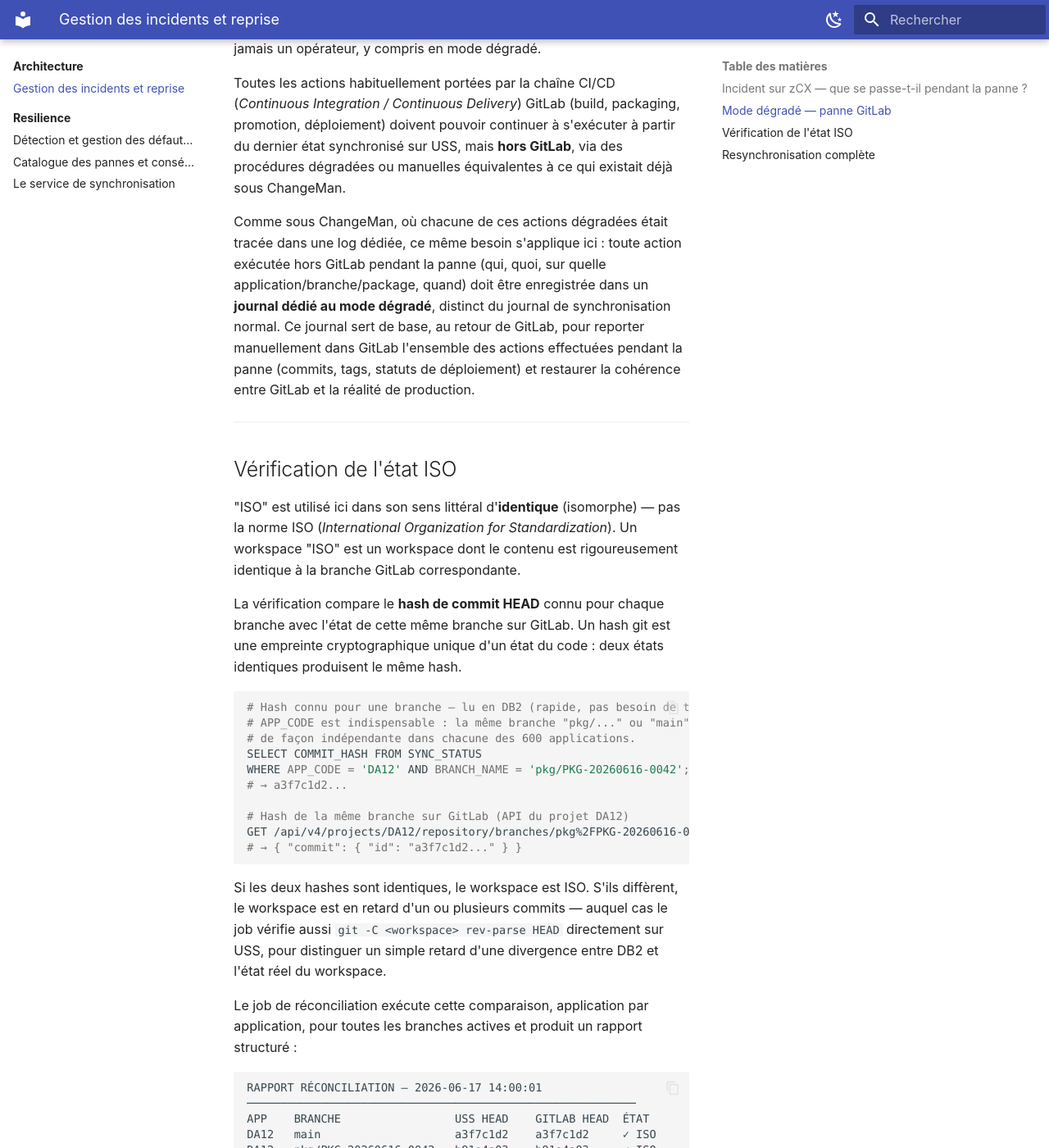
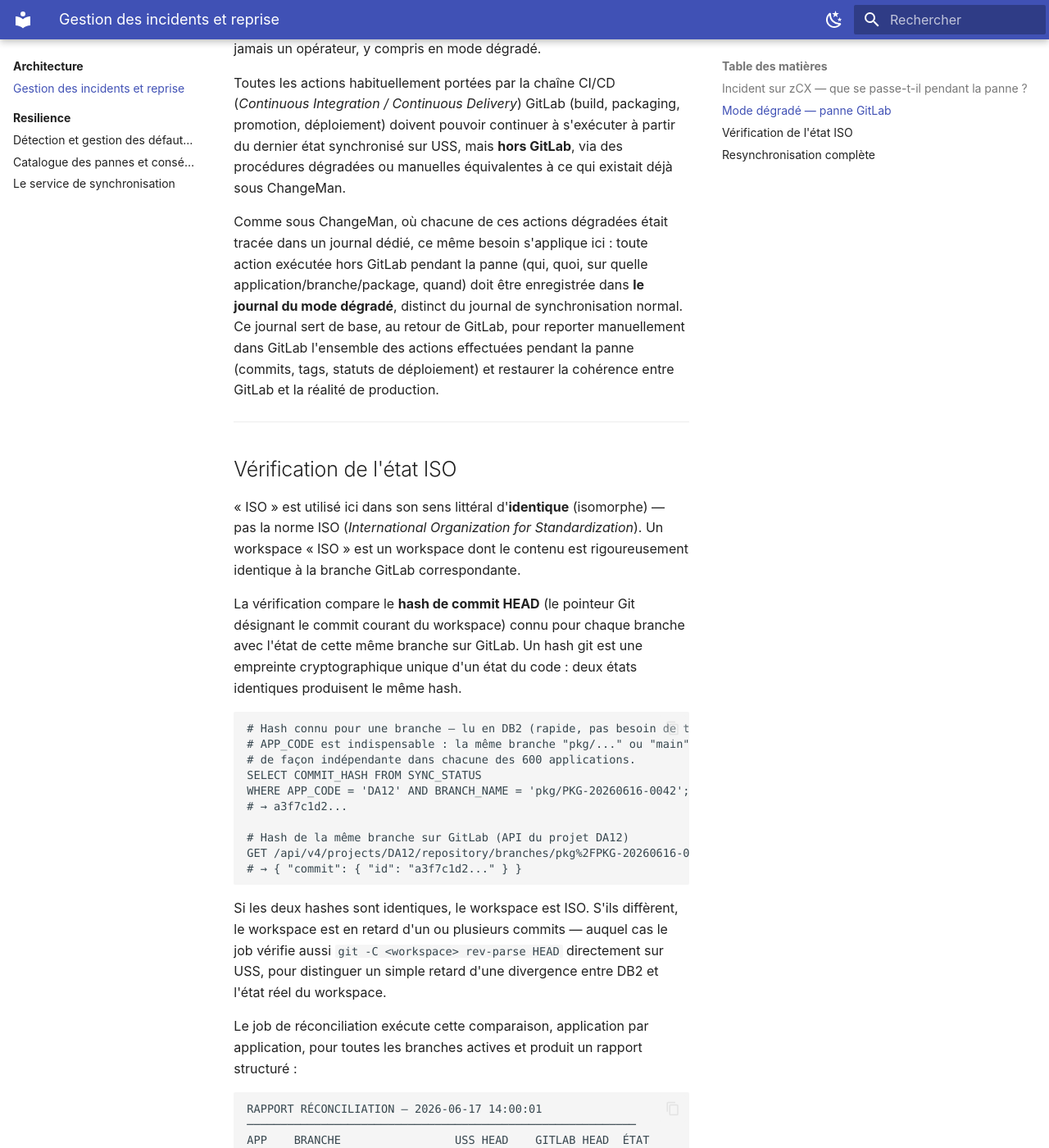
Before and after one commit to namnetes/openz_uss-mirror, an MkDocs documentation site: the page built from docs/architecture/gestion-incidents.md, in a window 1280 px wide and 1400 px high, scrolled down 1830 px. Shown: the whole window at 82% size. Built offline with MkDocs 1.6.1 and Material for MkDocs 9.7.7, drawn with Linux system fonts in a browser that asks for light colours; some of the changed text lies outside the part shown.

Commit message:
docs(gestion-incidents): corrections audit - coherence terminologique, calcul exact, clarte

````diff
--- a/docs/architecture/gestion-incidents.md
+++ b/docs/architecture/gestion-incidents.md
@@ -38,17 +38,17 @@
 
 Toutes les actions habituellement portées par la chaîne CI/CD (*Continuous Integration / Continuous Delivery*) GitLab (build, packaging, promotion, déploiement) doivent pouvoir continuer à s'exécuter à partir du dernier état synchronisé sur USS, mais **hors GitLab**, via des procédures dégradées ou manuelles équivalentes à ce qui existait déjà sous ChangeMan.
 
-Comme sous ChangeMan, où chacune de ces actions dégradées était tracée dans une log dédiée, ce même besoin s'applique ici : toute action exécutée hors GitLab pendant la panne (qui, quoi, sur quelle application/branche/package, quand) doit être enregistrée dans un **journal dédié au mode dégradé**, distinct du journal de synchronisation normal. Ce journal sert de base, au retour de GitLab, pour reporter manuellement dans GitLab l'ensemble des actions effectuées pendant la panne (commits, tags, statuts de déploiement) et restaurer la cohérence entre GitLab et la réalité de production.
+Comme sous ChangeMan, où chacune de ces actions dégradées était tracée dans un journal dédié, ce même besoin s'applique ici : toute action exécutée hors GitLab pendant la panne (qui, quoi, sur quelle application/branche/package, quand) doit être enregistrée dans **le journal du mode dégradé**, distinct du journal de synchronisation normal. Ce journal sert de base, au retour de GitLab, pour reporter manuellement dans GitLab l'ensemble des actions effectuées pendant la panne (commits, tags, statuts de déploiement) et restaurer la cohérence entre GitLab et la réalité de production.
 
 ---
 
 ## Vérification de l'état ISO
 
-"ISO" est utilisé ici dans son sens littéral d'**identique** (isomorphe) — pas la norme ISO (*International Organization for Standardization*). Un workspace "ISO" est un workspace dont le contenu est rigoureusement identique à la branche GitLab correspondante.
+« ISO » est utilisé ici dans son sens littéral d'**identique** (isomorphe) — pas la norme ISO (*International Organization for Standardization*). Un workspace « ISO » est un workspace dont le contenu est rigoureusement identique à la branche GitLab correspondante.
 
-La vérification compare le **hash de commit HEAD** connu pour chaque branche avec l'état de cette même branche sur GitLab. Un hash git est une empreinte cryptographique unique d'un état du code : deux états identiques produisent le même hash.
+La vérification compare le **hash de commit HEAD** (le pointeur Git désignant le commit courant du workspace) connu pour chaque branche avec l'état de cette même branche sur GitLab. Un hash git est une empreinte cryptographique unique d'un état du code : deux états identiques produisent le même hash.
 
-```bash
+```
 # Hash connu pour une branche — lu en DB2 (rapide, pas besoin de toucher USS)
 # APP_CODE est indispensable : la même branche "pkg/..." ou "main" existe
 # de façon indépendante dans chacune des 600 applications.
@@ -90,7 +90,7 @@
 |---|---|
 | Branche GitLab présente, workspace USS absent | `git worktree add` — crée le workspace |
 | Workspace USS en retard sur GitLab | `git -C <workspace> fetch && git -C <workspace> reset --hard origin/<branche>` — réaligne sur GitLab |
-| Workspace USS au niveau de GitLab | Aucune action — log "OK" |
+| Workspace USS au niveau de GitLab | Aucune action — log `OK` |
 | Workspace USS présent, branche GitLab supprimée | `git worktree remove` — supprime l'orphelin |
 
 ```bash
````
Also changed, not shown: other parts of docs/architecture/gestion-incidents.md (+6 -1 lines).
